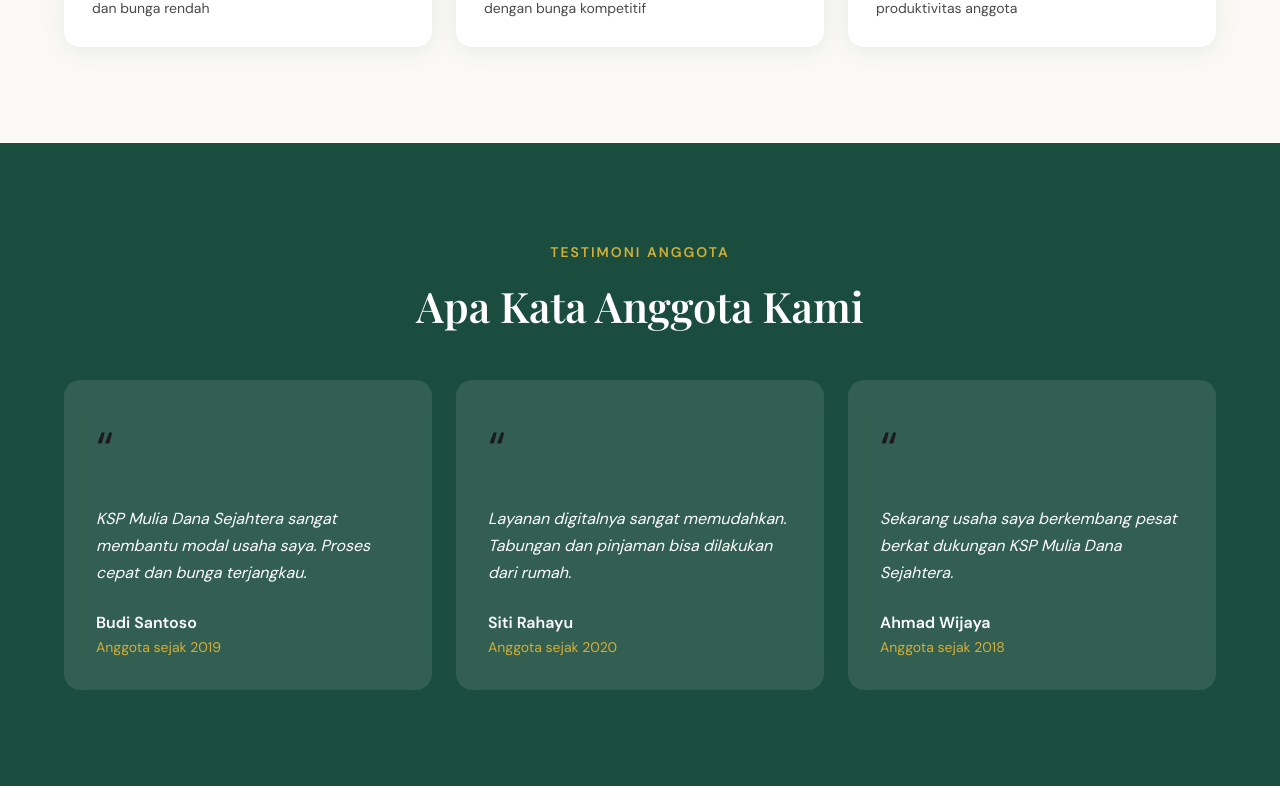
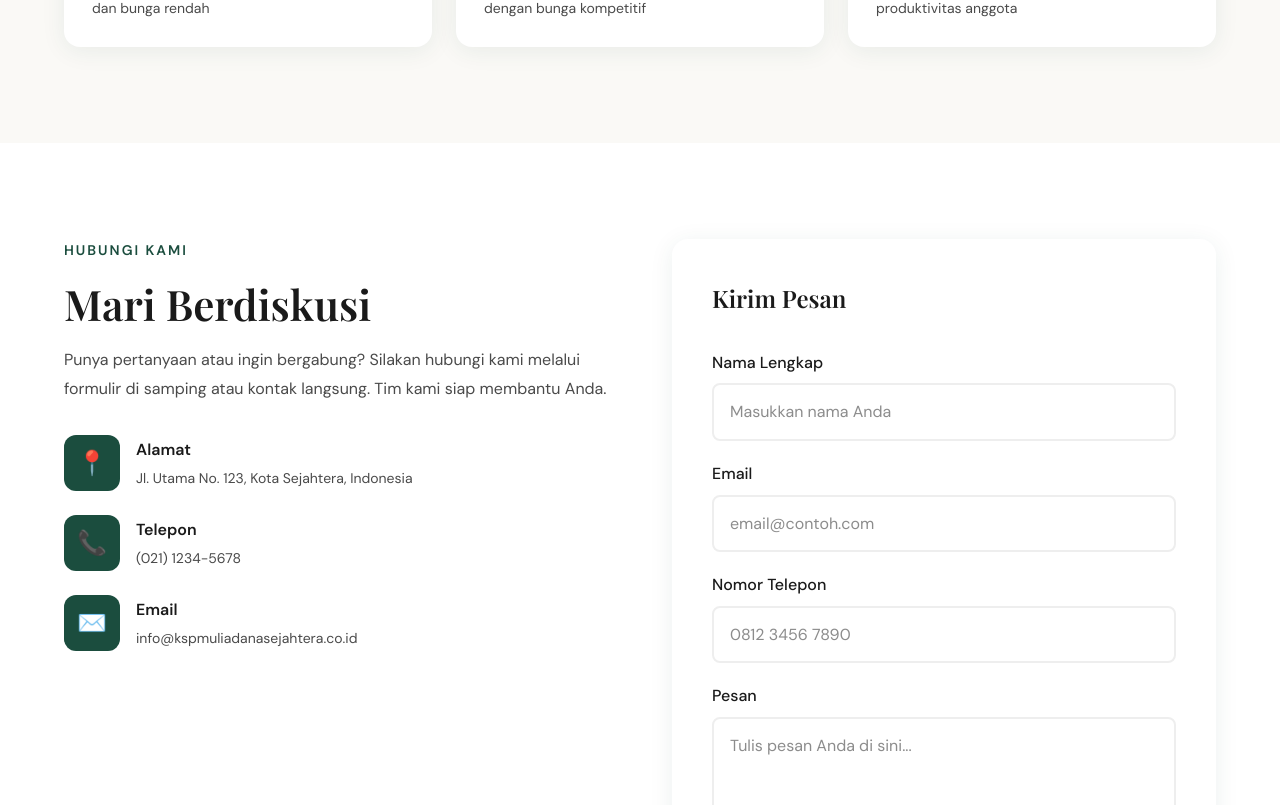
Before and after one commit to manangindu81-design/mds, a Next.js app: page / in a window 1280 px wide. Shown: the part 2915-3720 px from the top of the page. Built offline with nearby package versions, Linux system fonts and the light colour scheme.

Commit message:
fix: remove testimonial section and promotional content

```diff
--- a/src/app/page.tsx
+++ b/src/app/page.tsx
@@ -55,27 +55,6 @@ const products = [
     title: "Pinjaman Produktif",
     description: "Dana investasi untuk meningkatkan produktivitas anggota",
     color: "#D4AF37",
-  },
-];
-
-const testimonials = [
-  {
-    name: "Budi Santoso",
-    role: "Anggota sejak 2019",
-    quote: "KSP Mulia Dana Sejahtera sangat membantu modal usaha saya. Proses cepat dan bunga terjangkau.",
-    image: "👨",
-  },
-  {
-    name: "Siti Rahayu",
-    role: "Anggota sejak 2020",
-    quote: "Layanan digitalnya sangat memudahkan. Tabungan dan pinjaman bisa dilakukan dari rumah.",
-    image: "👩",
-  },
-  {
-    name: "Ahmad Wijaya",
-    role: "Anggota sejak 2018",
-    quote: "Sekarang usaha saya berkembang pesat berkat dukungan KSP Mulia Dana Sejahtera.",
-    image: "👨",
   },
 ];
 
@@ -437,51 +416,7 @@ export default function Home() {
         </div>
       </section>
 
-      {/* Testimonials */}
-      <section className="section" style={{ background: "var(--color-primary)" }}>
-        <div className="container">
-          <div style={{ textAlign: "center", marginBottom: 48 }}>
-            <div style={{
-              display: "inline-block",
-              color: "var(--color-secondary)",
-              fontSize: 14,
-              fontWeight: 600,
-              letterSpacing: 2,
-              marginBottom: 16
-            }}>
-              TESTIMONI ANGGOTA
-            </div>
-            <h2 className="section-title" style={{ textAlign: "center", color: "var(--color-text-light)" }}>
-              Apa Kata Anggota Kami
-            </h2>
-          </div>
 
-          <div style={{ display: "grid", gridTemplateColumns: "repeat(3, 1fr)", gap: 24 }}>
-            {testimonials.map((testimonial, index) => (
-              <div
-                key={index}
-                style={{
-                  background: "rgba(255,255,255,0.1)",
-                  borderRadius: 16,
-                  padding: 32,
-                  backdropFilter: "blur(10px)"
-                }}
-              >
-                <div style={{ fontSize: 48, marginBottom: 16 }}>&ldquo;</div>
-                <p style={{ fontSize: 16, color: "var(--color-text-light)", fontStyle: "italic", marginBottom: 24, lineHeight: 1.7 }}>
-                  {testimonial.quote}
-                </p>
-                <div style={{ fontWeight: 600, color: "var(--color-text-light)" }}>
-                  {testimonial.name}
-                </div>
-                <div style={{ fontSize: 14, color: "var(--color-secondary)" }}>
-                  {testimonial.role}
-                </div>
-              </div>
-            ))}
-          </div>
-        </div>
-      </section>
 
       {/* Contact Section */}
       <section id="kontak" className="section" style={{ background: "var(--color-surface)" }}>
```
